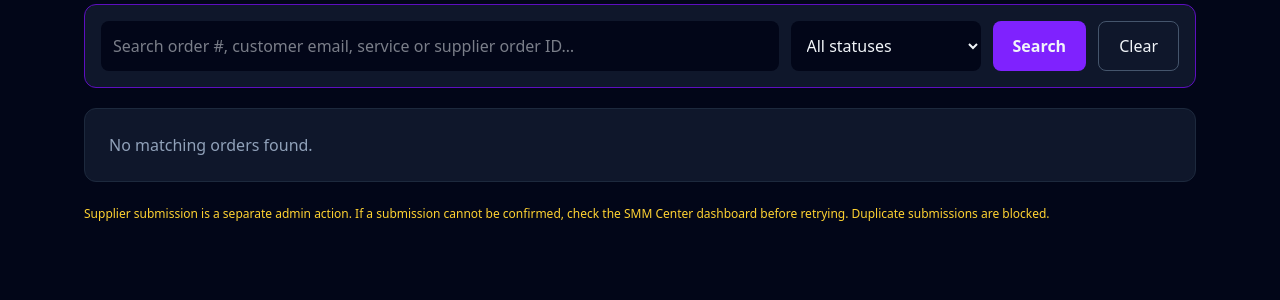
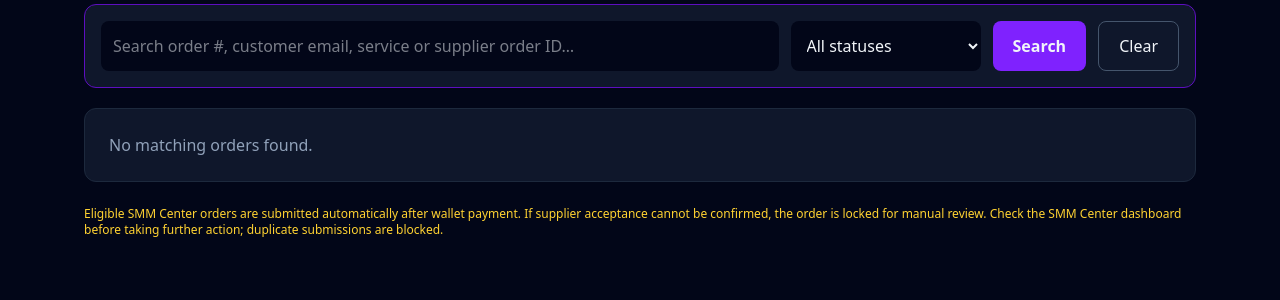
Before and after one commit to Blakesammy51/firebooster-panel, a Laravel app: page /admin/orders in a window 1280 px wide. Shown: the part 160-460 px from the top of the page. Run offline with Laravel 12, Linux system fonts and the light colour scheme; the visitor is signed in with stand-in values (Sample User, id 1); data that the repository does not hold is empty; style sheets or scripts are compiled from the project's sources.

Commit message:
Align order messaging with automatic fulfilment

```diff
--- a/backend/resources/views/admin/orders/index.blade.php
+++ b/backend/resources/views/admin/orders/index.blade.php
@@ -51,5 +51,5 @@
 <button class="rounded-lg border border-violet-500 px-4 py-3">Save order</button></form>
 </div></article>
 @empty<p class="rounded-xl border border-slate-800 bg-slate-900 p-6 text-slate-400">No matching orders found.</p>@endforelse</div>
-<div class="mt-5">{{ $orders->links() }}</div><p class="mt-6 text-xs text-amber-300">Supplier submission is a separate admin action. If a submission cannot be confirmed, check the SMM Center dashboard before retrying. Duplicate submissions are blocked.</p>
+<div class="mt-5">{{ $orders->links() }}</div><p class="mt-6 text-xs text-amber-300">Eligible SMM Center orders are submitted automatically after wallet payment. If supplier acceptance cannot be confirmed, the order is locked for manual review. Check the SMM Center dashboard before taking further action; duplicate submissions are blocked.</p>
 </main></body></html>
```
